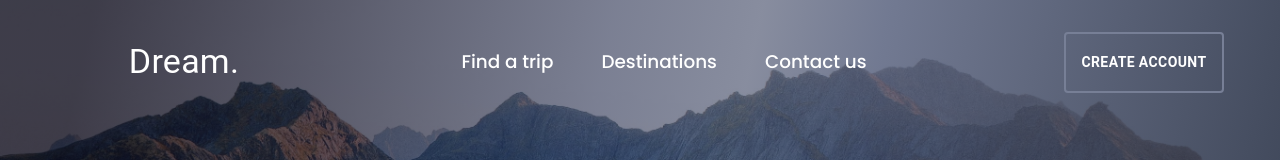
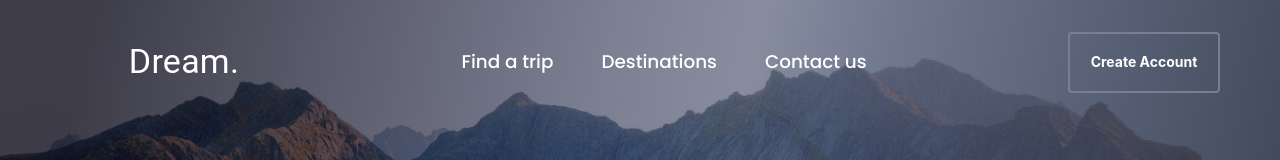
Before and after one commit to jallenmanaloto/Travel-Agency, a React (Create React App) app: page / in a window 1280 px wide. Shown: the top 160 px of the page. Built offline with nearby package versions, Linux system fonts and the light colour scheme.

Commit message:
Add font Inter

```diff
--- a/src/components/landing/header/Nav.js
+++ b/src/components/landing/header/Nav.js
@@ -1,7 +1,7 @@
 import Button from "@mui/material/Button";
 import Grid from "@mui/material/Grid";
 import Typography from "@mui/material/Typography";
-import { fontPoppins } from "../../../themes/Font";
+import { fontPoppins, fontInter } from "../../../themes/Font";
 import { ThemeProvider } from "@mui/material/styles";
 
 const Nav = () => {
@@ -71,13 +71,17 @@ const Nav = () => {
         </Grid>
         <Grid item xs={6} sm={2} md={3} lg={3}>
           <div className="account">
+            <ThemeProvider theme={fontInter}>
               <Button
                 variant="outlined"
                 sx={{
                   border: "2px solid rgba(119, 127, 150, 1)",
                   color: "white",
                   height: "100%",
+                  width: "152px",
                   fontWeight: "bold",
+                  fontSize: "14px",
+                  textTransform: "none",
                   "&:hover": {
                     backgroundColor: "white",
                     borderColor: "white",
@@ -87,6 +91,7 @@ const Nav = () => {
               >
                 Create Account
               </Button>
+            </ThemeProvider>
           </div>
         </Grid>
       </Grid>
```
Lines whose indentation alone changed are shown as unchanged.
